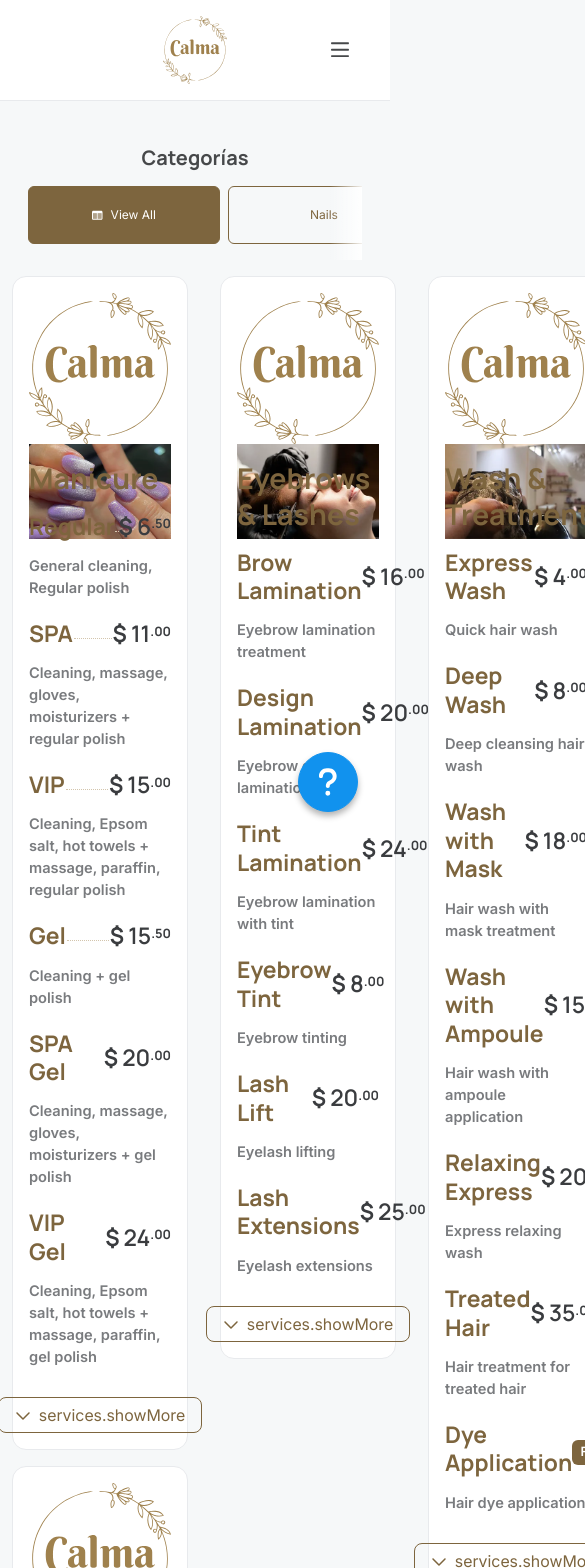
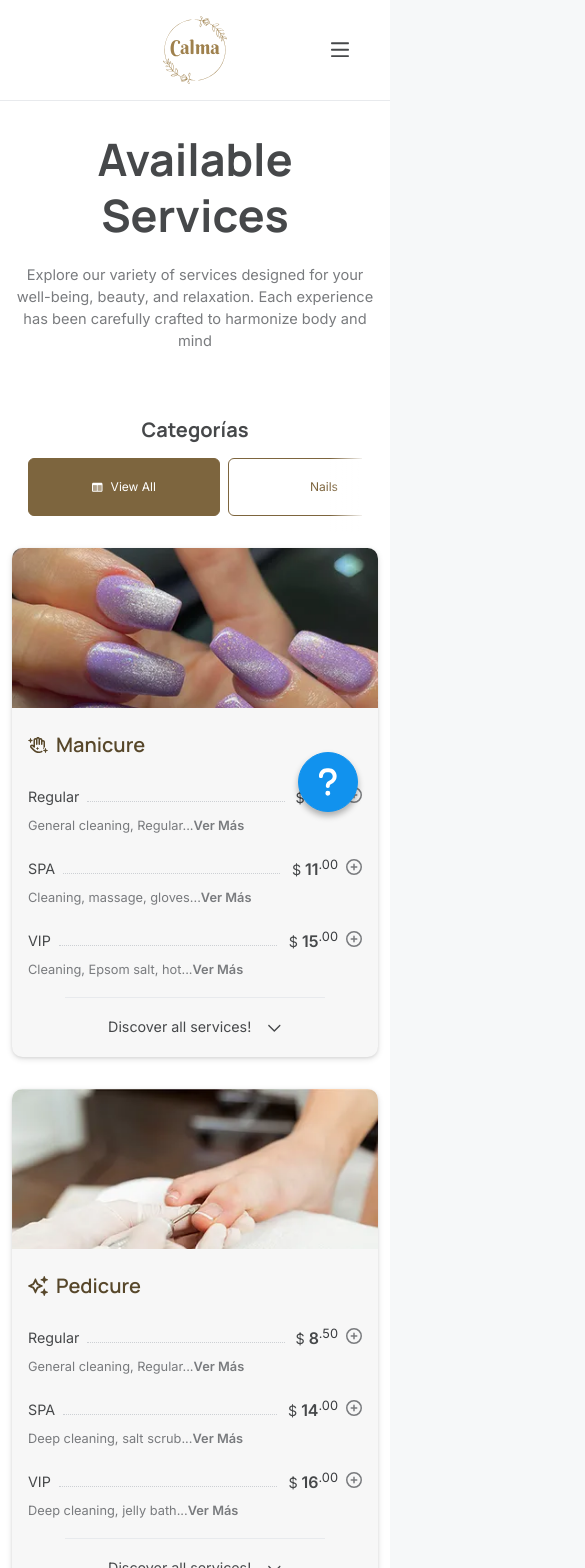
Before and after one commit to darrelmasis/Calma, a React (Vite) app in the folder client/: page /services in a window 390 px wide. Shown: the top 1568 px of the page, 585 px wide, since content can reach past the window. Built offline with nearby package versions, Linux system fonts and the light colour scheme.

Commit message:
feat: mejorar el componente Services, añadiendo nuevas funcionalidades, optimizando la estructura y mejorando la interacción del usuario

```diff
--- a/client/src/pages/screens/Services.jsx
+++ b/client/src/pages/screens/Services.jsx
@@ -8,20 +8,51 @@ import { ServicesData } from '../../data/services'
 import { ResponsiveImage } from '../../components/ui/ResponsiveImage'
 import { USD } from '../../utils/utils'
 import classNames from 'classnames'
-import { useState } from 'react'
+import React, { useState, Fragment, useRef, useEffect } from 'react'
+import { Icon } from '../../components/commons/Icons'
+import { CSSTransition } from 'react-transition-group'
+import { Popover, PopoverContent, PopoverTrigger } from '../../components/ui/Popover'
+import { TruncateText } from '../../components/ui/ReadMore'
 import { Button } from '../../components/ui/Button'
+import AddService from '../../components/ui/AddService'
 
 const Services = () => {
   const { t } = useLang()
   usePageTitle(t('services.pageTitle'))
   const categories = t('services.section_1.category', { returnObjects: true })
-  const currencySymbol = '$'
-  const [isExpanded, setIsExpanded] = useState(null);
+  const [isExpanded, setIsExpanded] = useState({});
+  const refs = useRef({})
+  const cardRef = useRef({})
 
 
-  const handleExpandedButtonClick = (subcategoryId) => {
-    setIsExpanded(prev => prev === subcategoryId ? null : subcategoryId);
+  const handleToggle = (id) => {
+    setIsExpanded(prev => (prev === id ? null : id))
+  };
+
+  const getRef = (id) => {
+    if (!refs.current[id]) refs.current[id] = React.createRef()
+    return refs.current[id]
   }
+
+  const getCardRef = (id) => {
+    if (!cardRef.current[id]) cardRef.current[id] = React.createRef()
+    return cardRef.current[id]
+  }
+
+  useEffect(() => {
+    const handleClickOutside = (event) => {
+      if (!isExpanded) return
+      const currentCardRef = cardRef.current[isExpanded]
+      if (currentCardRef && currentCardRef.current && !currentCardRef.current.contains(event.target)) {
+        setIsExpanded(null)
+      }
+    }
+
+    document.addEventListener("mousedown", handleClickOutside)
+    return () => document.removeEventListener("mousedown", handleClickOutside)
+  }, [isExpanded])
+
+
 
   const tabs = Object.entries(categories).map((category) => (
 
@@ -31,111 +62,167 @@ const Services = () => {
       label: category[1].name,
       content: (
 
-        <div className="grid-row">
+        // <div className="grid-row gap-2">
+        <Fragment key={`category-${category[0]}`} >
           {
+
             Object.entries(category[1].subCategory).map((subcat) => {
 
               const serviceData = ServicesData[subcat[0]]
               const subcategory = subcat[1]
               const subcategoryId = subcat[0]
 
-              const menuCardBodyClasses = classNames({
-                'menu-card-body': true,
-                'menu-card-body-expanded': isExpanded === subcategoryId
+              const serviceItems = Object.entries(subcategory.services)
+              const hasManyItems = serviceItems.length > 3
 
-              }, 'px-3')
+              const menuCardClasses = classNames('menu-card grid-col-12 grid-col-md-6 grid-col-lg-4')
 
-              const menuCardClasses = classNames('grid-col-12 grid-col-lg-6 menu-card')
+              const isItemsExpanded = classNames('menu-card-items d-flex flex-direction-column gap-1')
 
-
+              const menuCardContentClasses = classNames('menu-card-content pt-3 px-3', { "expanded": isExpanded === subcategoryId })
 
               // Estructura normal para otras subcategorías
               return (
-                <Fade key={subcategoryId} className={menuCardClasses}>
-                  <div className=' bg-white border rounded grid'>
-                    <div className="menu-card-header image-overlay pt-3 ps-3 pe-3">
-                      <ResponsiveImage name="logo-calma" type='svg' basePath='' alt="Logo de Calma Spa & Salón" className="logo-calma" />
-                      <ResponsiveImage name={serviceData.image} className="service-img" />
+
+                <Fade key={`subcat-${subcategoryId}`} className={menuCardClasses} delay={0.2}>
+                  <div ref={getCardRef(subcategoryId)} className="menu-card-wrapper bg-neutral-50 rounded-all-sm d-flex flex-direction-column">
+
+                    <div className="menu-card-header rounded-top-sm overflow-hidden position-relative">
+                      <ResponsiveImage name={serviceData.image} />
                     </div>
-
-                    <div className={menuCardBodyClasses}>
-                      <div className="menu-card-title mt-4">
-                        <Fade><h3 className='mt-0 mb-3 text-primary fs-4'>{subcategory.name}</h3></Fade>
+                    <div className={menuCardContentClasses}>
+                      <div className="menu-card-title mb-3" data-name={subcategory.name.toLowerCase().replace(" ", "-")}>
+                        <h4 className='text-primary-700 mt-2 mb-4 fs-h5 fw-semibold d-flex align-items-center'>
+                          <Icon name={serviceData.Icon} className="me-2" />
+                          <span>{subcategory.name}</span>
+                        </h4>
                       </div>
-
-                      <div className="menu-card-tags">
-                        <div className="d-flex flex-direction-column">
-                          {Object.entries(subcategory.services).map((item) => {
-
+                      <CSSTransition
+                        in={isExpanded === subcategoryId}
+                        timeout={300}
+                        classNames="menu-items"
+                        nodeRef={getRef(subcategoryId)}
+                        onEnter={() => {
+                          const el = getRef(subcategoryId).current
+                          if (el) el.style.maxHeight = el.scrollHeight + "px"
+                        }}
+                        onEntering={() => {
+                          const el = getRef(subcategoryId).current
+                          if (el) el.style.maxHeight = el.scrollHeight + "px"
+                        }}
+                        onExit={() => {
+                          const el = getRef(subcategoryId).current
+                          if (el) el.style.maxHeight = el.scrollHeight + "px"
+                        }}
+                        onExiting={() => {
+                          const el = getRef(subcategoryId).current
+                          if (el) el.style.maxHeight = "12.5rem"
+                        }}
+                      >
+                        <div ref={getRef(subcategoryId)} className={isItemsExpanded}>
+                          {
+                            Object.entries(subcategory.services).map((item) => {
                               const serviceItem = item[1]
                               const serviceItemId = item[0]
                               const serviceItemPrice = serviceData.prices[serviceItemId]
 
-
-
                               // Detecta si el servicio es de tipo "from"
                               const isFrom = serviceItemPrice.hasOwnProperty('from')
 
+
                               return (
-                              <Fade key={serviceItemId}>
-                                <div>
-                                  <div className="d-flex align-items-center justify-content-space-between">
-                                    <h4 className="m-0 text-primary fs-1">
+                                <Fragment key={`service-${serviceItemId}-${subcategoryId}`} >
+                                  <div className='Service-wrapper'>
+                                    <div className="service d-flex align-items-center justify-content-space-between">
+                                      <span className='d-flex align-items-center flex-direction-row service-title fs-medium position-relative'>
                                         {serviceItem.name}
-                                    </h4>
+                                      </span>
+                                      <span className='service-price'>
+                                        {
+                                          isFrom ? (
+                                            <>
+                                              <span className='badge bg-warning-500 text-white fs-xsmall me-1 fw-semibold'>{t('services.fromBadge')}</span>
+                                              <USD className="fs-medium" amount={serviceItemPrice.from} currencySymbol='$' />
+                                            </>
+                                          ) : (
+                                            <>
+                                              <USD className="fs-medium" amount={serviceItemPrice} currencySymbol='$' />
 
-                                    <div className="border-dotted"></div>
-
-                                    <h4 className="m-0 text-dark fs-1 d-flex align-items-baseline">
-                                      {
-                                        isFrom && (
-                                          <>
-                                            {isFrom && <span className="badge small me-3">{t('services.fromBadge')}</span>}
-                                            <USD amount={serviceItemPrice.from} currencySymbol={currencySymbol} />
-                                          </>
-                                        )
-
-                                      }
-
-                                      {
-                                        !isFrom && (
-                                          <>
-                                            <USD amount={serviceItemPrice} currencySymbol={currencySymbol} />
                                             </>
                                           )
                                         }
-                                    </h4>
+                                      </span>
+                                      <AddService category={subcategory.name} service={serviceItem.name} description={serviceItem.description} className="ms-2" />
+
                                     </div>
+                                    <div className="service-description d-flex align-items-center">
+                                      <TruncateText text={serviceItem.description} popover={{ title: serviceItem.name }} maxLength={25} className={"d-inline fs-small text-muted service-partial-description p-0 m-0"} />
 
-                                  <p className="text-muted fw-semibold">{serviceItem.description}</p>
-                                </div>
-                              </Fade>
-                            )
-                          })}
                                     </div>
                                   </div>
 
+                                </Fragment>
+
+                              )
+                            })
+                          }
                         </div>
-                    <div className="menu-card-footer px-3 pb-3 pt-2 d-flex justify-content-center">
-                      <Button
-                        classes='show-more-button'
-                        variant="primary"
-                        ghost={true}
-                        label={isExpanded === subcategoryId ? t('services.showLess') : t('services.showMore')}
-                        onClick={() => handleExpandedButtonClick(subcategoryId)}
-                        icon={
+                      </CSSTransition>
+                    </div>
+
+                    {serviceItems.length > 3 && (
+                      <div
+                        className="menu-card-footer"
+                        onClick={() => handleToggle(subcategoryId)}
+                      >
+                        <div className="menu-card-footer--expandable">
+                          <span className='fs-medium'>
+                            {isExpanded === subcategoryId ? t('services.cardFooter.expandable.expanded') : t('services.cardFooter.expandable.collapsed')}
+                          </span>
+                          <Icon name={isExpanded === subcategoryId ? "chevron-up" : "chevron-down"} />
+                        </div>
+                      </div>
+                    )}
+
+                    {serviceItems.length === 3 && (
+                      <div
+                        className="menu-card-footer border-top mx-3"
+                      >
+                        <div className="menu-card-footer--static">
+                          <span className='fs-medium'>
                             {
-                            name: isExpanded === subcategoryId ? "chevron-up" : "chevron-down",
+                              t('services.cardFooter.static')
                             }
+                          </span>
+                          <Icon className="fs-h4" name="eyes" variant='duotones' duotone='regular' />
+                        </div>
+                      </div>
+                    )}
+
+                    {serviceItems.length < 3 && (
+                      <div
+                        className="menu-card-footer border-top mx-3"
+                      >
+                        <div className="menu-card-footer--minimal">
+                          <span className='fs-medium'>
+                            {
+                              t('services.cardFooter.minimal')
                             }
-                      />
+                          </span>
+                          <Icon className="fs-h4" name="sparkles" variant='duotones' duotone='regular' />
                         </div>
+                      </div>
+                    )}
+
+
+
                   </div>
                 </Fade>
               )
             })
           }
-        </div >
+          {/* </div > */}
+        </Fragment >
       )
     }
   ))
@@ -145,9 +232,26 @@ const Services = () => {
 
       <Header />
 
+      <section className="bg-neutral-0 pb-5">
         <div className="container">
+          <div className="grid gap-lg-3">
+            {/* Encabezado arriba */}
+            <div className="grid-col-12 d-flex flex-direction-column align-items-center justify-content-center">
+              <Fade>
+                <h1 className="text-center">
+                  {t('services.section_1.title')}
+                </h1>
+              </Fade>
+              <Fade>
+                <p className='text-center text-muted max-wx-750'>
+                  {t('services.section_1.description')}
+                </p>
+              </Fade>
+            </div>
+          </div>
           <Tabs tabs={tabs} />
         </div>
+      </section>
       <Footer />
     </div>
   )
```
Lines whose indentation alone changed are shown as unchanged.
